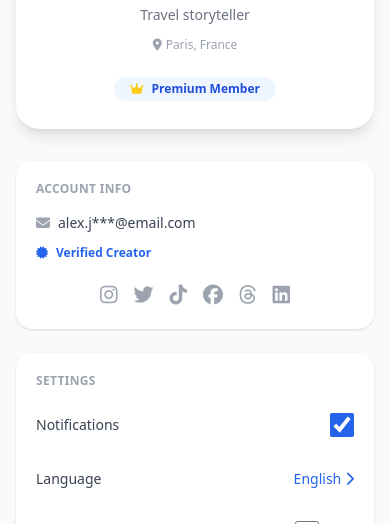
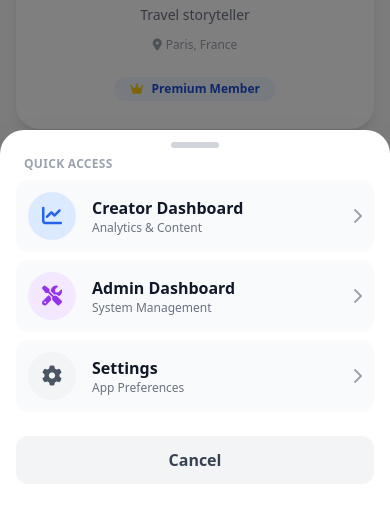
Before and after one commit to grantchiu011101/tour-prototype, a plain HTML site: page tourist/settings/profile-settings.html in a window 390 px wide. Both pictures are taken after a click on the button 361 px from the left and 34 px from the top of the page. Shown: the part 320-844 px from the top of the page. Drawn offline with nearby package versions, Linux system fonts and the light colour scheme.

Commit message:
Convert profile settings menu to bottom sheet design
Changes:
- Replaced dropdown menu with modern bottom sheet modal
- Added semi-transparent overlay background
- Implemented slide-up/down animations (300ms)
- Created handle bar for mobile UX
- Added section title 'Quick Access'
- Improved menu item styling with colored icon backgrounds
- Better touch targets with hover effects
- Added cancel button at bottom
- Safe area spacer for mobile devices

UI Improvements:
- Modern card-based layout with rounded corners
- Colored icon backgrounds (blue, purple, gray)
- Chevron arrows for navigation
- Smooth transitions on open/close
- Click outside to dismiss functionality

JavaScript Enhancements:
- Smooth slide-up animation on open
- Slide-down animation on close
- Overlay fade in/out
- Auto-close on link click
- Proper z-index layering
- Prevents event bubbling

```diff
--- a/tourist/settings/profile-settings.html
+++ b/tourist/settings/profile-settings.html
@@ -15,11 +15,73 @@
         <i class="fas fa-arrow-left text-lg"></i>
       </button>
       <h1 class="text-lg font-semibold text-gray-900">Profile & Settings</h1>
-      <button class="p-2 -mr-2 text-gray-500 hover:text-gray-700 rounded-full bg-gray-100 shadow-sm hover:bg-gray-200 transition-colors flex items-center justify-center" style="width:40px; height:40px;">
+      <button id="menuBtn" class="p-2 -mr-2 text-gray-500 hover:text-gray-700 rounded-full bg-gray-100 shadow-sm hover:bg-gray-200 transition-colors flex items-center justify-center" style="width:40px; height:40px;">
         <i class="fas fa-ellipsis-h text-lg"></i>
       </button>
     </div>
   </header>
+
+  <!-- Bottom Sheet Overlay -->
+  <div id="bottomSheetOverlay" class="hidden fixed inset-0 bg-black bg-opacity-50 z-50 transition-opacity" style="opacity: 0;"></div>
+
+  <!-- Bottom Sheet Menu -->
+  <div id="bottomSheetMenu" class="hidden fixed bottom-0 left-0 right-0 bg-white rounded-t-3xl shadow-2xl z-50 max-w-md mx-auto transform transition-transform duration-300 ease-out" style="transform: translateY(100%);">
+    <div class="flex flex-col">
+      <!-- Handle Bar -->
+      <div class="flex justify-center pt-3 pb-2">
+        <div class="w-12 h-1.5 bg-gray-300 rounded-full"></div>
+      </div>
+
+      <!-- Menu Items -->
+      <div class="px-4 pb-6">
+        <div class="text-xs font-semibold text-gray-400 uppercase tracking-wide mb-2 px-2">Quick Access</div>
+
+        <a href="../creator/dashboard/creator-dashboard.html" class="flex items-center gap-4 px-3 py-3 bg-gray-50 rounded-xl hover:bg-blue-50 transition mb-2">
+          <div class="w-12 h-12 bg-blue-100 rounded-full flex items-center justify-center">
+            <i class="fas fa-chart-line text-blue-600 text-xl"></i>
+          </div>
+          <div class="flex-1">
+            <div class="font-semibold text-gray-900">Creator Dashboard</div>
+            <div class="text-xs text-gray-500">Analytics & Content</div>
+          </div>
+          <i class="fas fa-chevron-right text-gray-400"></i>
+        </a>
+
+        <a href="../admin/admin-dashboard.html" class="flex items-center gap-4 px-3 py-3 bg-gray-50 rounded-xl hover:bg-purple-50 transition mb-2">
+          <div class="w-12 h-12 bg-purple-100 rounded-full flex items-center justify-center">
+            <i class="fas fa-tools text-purple-600 text-xl"></i>
+          </div>
+          <div class="flex-1">
+            <div class="font-semibold text-gray-900">Admin Dashboard</div>
+            <div class="text-xs text-gray-500">System Management</div>
+          </div>
+          <i class="fas fa-chevron-right text-gray-400"></i>
+        </a>
+
+        <a href="settings.html" class="flex items-center gap-4 px-3 py-3 bg-gray-50 rounded-xl hover:bg-gray-100 transition">
+          <div class="w-12 h-12 bg-gray-100 rounded-full flex items-center justify-center">
+            <i class="fas fa-cog text-gray-600 text-xl"></i>
+          </div>
+          <div class="flex-1">
+            <div class="font-semibold text-gray-900">Settings</div>
+            <div class="text-xs text-gray-500">App Preferences</div>
+          </div>
+          <i class="fas fa-chevron-right text-gray-400"></i>
+        </a>
+      </div>
+
+      <!-- Cancel Button -->
+      <div class="px-4 pb-6">
+        <button id="closeBottomSheet" class="w-full py-3 bg-gray-100 rounded-xl font-semibold text-gray-700 hover:bg-gray-200 transition">
+          Cancel
+        </button>
+      </div>
+
+      <!-- Safe area spacer -->
+      <div class="h-4"></div>
+    </div>
+  </div>
+
   <main class="flex flex-col gap-6 w-full max-w-md mt-6 mb-8 px-4">
     <!-- Profile Card -->
     <section class="relative bg-white rounded-3xl shadow-lg p-7 flex flex-col items-center gap-2 mb-2">
@@ -88,15 +150,6 @@
       <a href="#" class="flex items-center gap-2 py-2 text-sm text-blue-600 hover:underline"><i class="fas fa-file-contract"></i> Terms of Service</a>
       <a href="#" class="flex items-center gap-2 py-2 text-sm text-blue-600 hover:underline"><i class="fas fa-user-shield"></i> Privacy Policy</a>
     </section>
-    <!-- Creator Dashboard -->
-    <section class="bg-white rounded-2xl shadow p-5 flex items-center gap-2 mt-2">
-      <a href="../creator/dashboard/creator-dashboard.html" class="flex items-center gap-2 text-blue-700 font-semibold text-base w-full justify-center"><i class="fas fa-chart-line"></i> Creator Dashboard</a>
-    </section>
-
-    <!-- Admin Dashboard (if admin) -->
-    <section class="bg-white rounded-2xl shadow p-5 flex items-center gap-2 mt-2">
-      <a href="../admin/admin-dashboard.html" class="flex items-center gap-2 text-purple-700 font-semibold text-base w-full justify-center"><i class="fas fa-tools"></i> Admin Dashboard</a>
-    </section>
     <!-- Spacer -->
     <div class="flex-1"></div>
     <!-- Logout Button -->
@@ -106,5 +159,54 @@
     .no-scrollbar::-webkit-scrollbar { display: none; }
     .no-scrollbar { -ms-overflow-style: none; scrollbar-width: none; }
   </style>
+
+  <script>
+    const menuBtn = document.getElementById('menuBtn');
+    const bottomSheetOverlay = document.getElementById('bottomSheetOverlay');
+    const bottomSheetMenu = document.getElementById('bottomSheetMenu');
+    const closeBottomSheet = document.getElementById('closeBottomSheet');
+
+    // Open bottom sheet
+    function openBottomSheet() {
+      bottomSheetOverlay.classList.remove('hidden');
+      bottomSheetMenu.classList.remove('hidden');
+
+      // Trigger animation
+      setTimeout(() => {
+        bottomSheetOverlay.style.opacity = '1';
+        bottomSheetMenu.style.transform = 'translateY(0)';
+      }, 10);
+    }
+
+    // Close bottom sheet
+    function closeBottomSheetFunc() {
+      bottomSheetOverlay.style.opacity = '0';
+      bottomSheetMenu.style.transform = 'translateY(100%)';
+
+      setTimeout(() => {
+        bottomSheetOverlay.classList.add('hidden');
+        bottomSheetMenu.classList.add('hidden');
+      }, 300);
+    }
+
+    // Open bottom sheet on menu button click
+    menuBtn.addEventListener('click', (e) => {
+      e.stopPropagation();
+      openBottomSheet();
+    });
+
+    // Close bottom sheet on cancel button
+    closeBottomSheet.addEventListener('click', closeBottomSheetFunc);
+
+    // Close bottom sheet when clicking on overlay
+    bottomSheetOverlay.addEventListener('click', closeBottomSheetFunc);
+
+    // Close bottom sheet when clicking on a link
+    bottomSheetMenu.querySelectorAll('a').forEach(link => {
+      link.addEventListener('click', () => {
+        setTimeout(closeBottomSheetFunc, 100);
+      });
+    });
+  </script>
 </body>
 </html>
```
